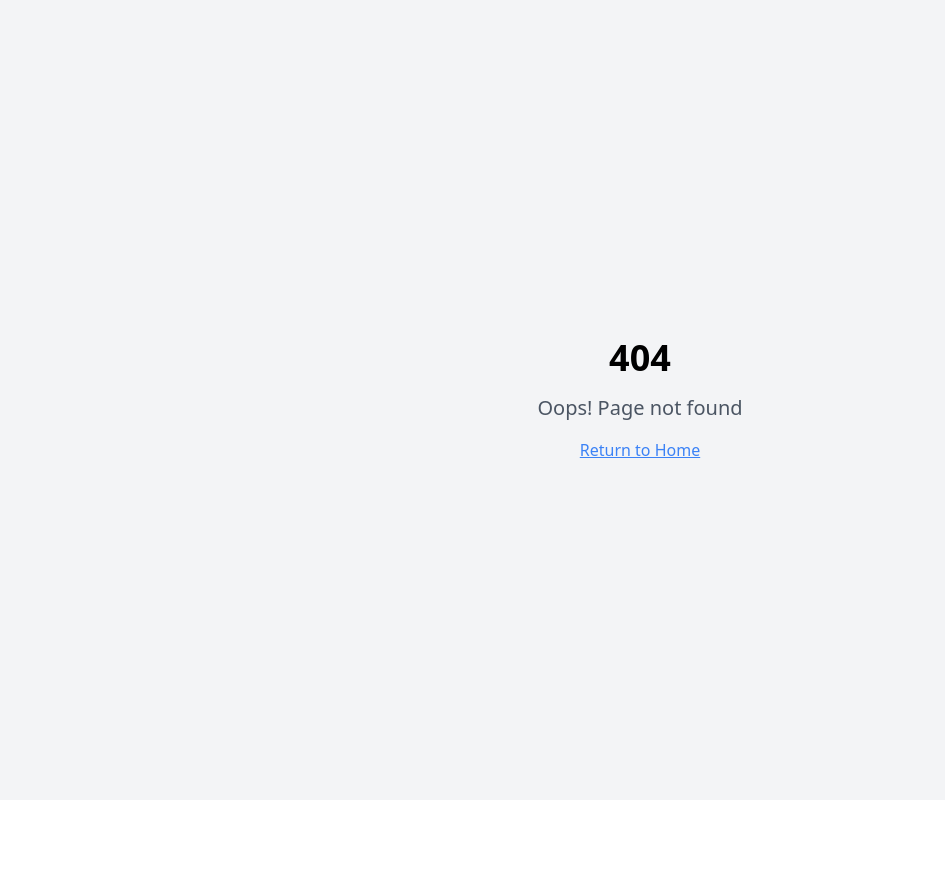
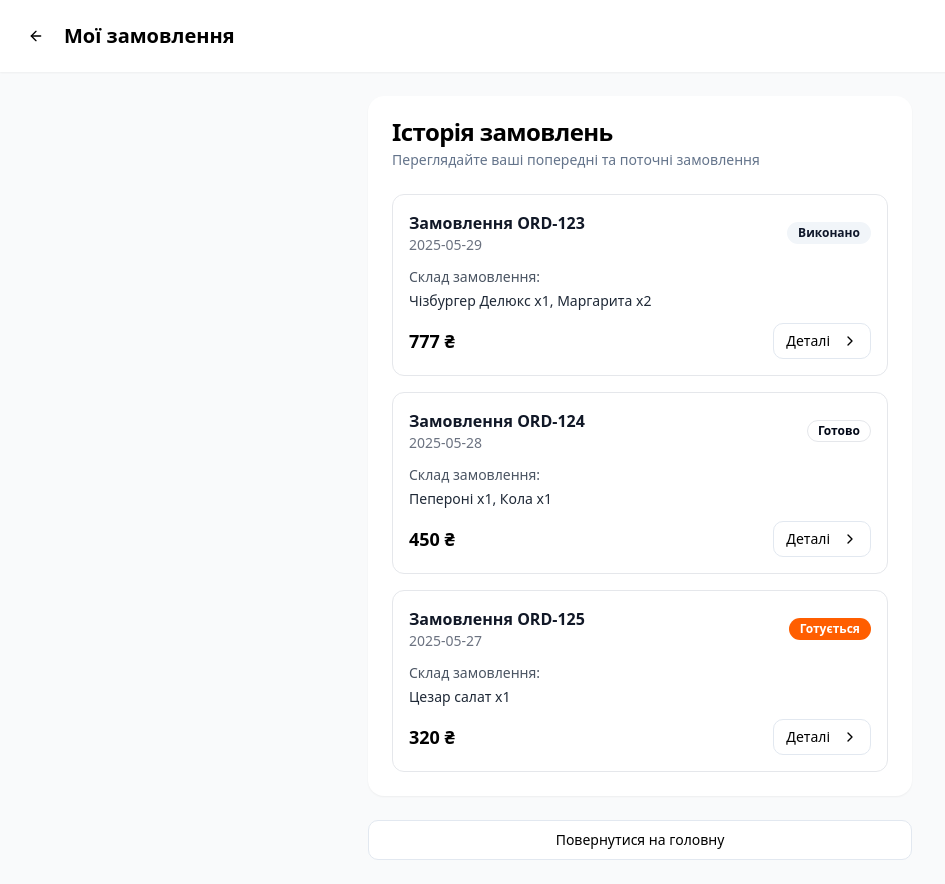
Before and after one commit to vitalijj-user/fastfood-mobile-eats, a React (Vite) app: page /orders in a window 1280 px wide. Before the commit this address had no page. Shown: the whole page, without its empty margins (0-945 px from the left). Before the commit the page ends 800 px from the top, so only its background shows below. Built offline with nearby package versions, Linux system fonts and the light colour scheme.

Commit message:
feat: Add Orders page
Added a new Orders page to the application.

```diff
--- a/src/App.tsx
+++ b/src/App.tsx
@@ -1,3 +1,4 @@
+
 import { Toaster } from "@/components/ui/toaster";
 import { Toaster as Sonner } from "@/components/ui/sonner";
 import { TooltipProvider } from "@/components/ui/tooltip";
@@ -7,6 +8,7 @@ import Index from "./pages/Index";
 import Cart from "./pages/Cart";
 import Checkout from "./pages/Checkout";
 import OrderDetails from "./pages/OrderDetails";
+import Orders from "./pages/Orders";
 import NotFound from "./pages/NotFound";
 
 const queryClient = new QueryClient();
@@ -22,6 +24,7 @@ const App = () => (
           <Route path="/cart" element={<Cart />} />
           <Route path="/checkout" element={<Checkout />} />
           <Route path="/order-details" element={<OrderDetails />} />
+          <Route path="/orders" element={<Orders />} />
           {/* ADD ALL CUSTOM ROUTES ABOVE THE CATCH-ALL "*" ROUTE */}
           <Route path="*" element={<NotFound />} />
         </Routes>
--- /dev/null
+++ b/src/pages/Orders/OrdersList.tsx
@@ -0,0 +1,105 @@
+
+import { Link } from "react-router-dom";
+import { Button } from "@/components/ui/button";
+import { Badge } from "@/components/ui/badge";
+import { ChevronRight } from "lucide-react";
+import { OrderStatus } from "../OrderDetails/OrderStatus/types";
+
+interface OrderItem {
+  name: string;
+  quantity: number;
+}
+
+interface Order {
+  id: string;
+  date: string;
+  status: OrderStatus;
+  total: number;
+  items: OrderItem[];
+}
+
+interface Props {
+  orders: Order[];
+}
+
+const getStatusText = (status: OrderStatus) => {
+  const statusMap = {
+    pending: "Нове",
+    preparing: "Готується",
+    ready: "Готово",
+    completed: "Виконано",
+  };
+  return statusMap[status];
+};
+
+const getStatusVariant = (status: OrderStatus) => {
+  const variantMap = {
+    pending: "secondary" as const,
+    preparing: "default" as const,
+    ready: "outline" as const,
+    completed: "secondary" as const,
+  };
+  return variantMap[status];
+};
+
+const OrdersList = ({ orders }: Props) => {
+  if (orders.length === 0) {
+    return (
+      <div className="text-center py-8">
+        <p className="text-gray-500 mb-4">У вас поки немає замовлень</p>
+        <Link to="/">
+          <Button>Зробити замовлення</Button>
+        </Link>
+      </div>
+    );
+  }
+
+  return (
+    <div className="space-y-4">
+      {orders.map((order) => (
+        <div
+          key={order.id}
+          className="border border-gray-200 rounded-lg p-4 bg-white hover:shadow-md transition-shadow"
+        >
+          <div className="flex items-center justify-between mb-3">
+            <div>
+              <h3 className="font-semibold text-gray-900">
+                Замовлення {order.id}
+              </h3>
+              <p className="text-sm text-gray-500">{order.date}</p>
+            </div>
+            <Badge variant={getStatusVariant(order.status)}>
+              {getStatusText(order.status)}
+            </Badge>
+          </div>
+
+          <div className="mb-3">
+            <p className="text-sm text-gray-600 mb-1">Склад замовлення:</p>
+            <div className="text-sm text-gray-800">
+              {order.items.map((item, index) => (
+                <span key={index}>
+                  {item.name} x{item.quantity}
+                  {index < order.items.length - 1 && ", "}
+                </span>
+              ))}
+            </div>
+          </div>
+
+          <div className="flex items-center justify-between">
+            <div className="font-semibold text-lg">
+              {order.total} ₴
+            </div>
+            <Link to="/order-details">
+              <Button variant="outline" size="sm">
+                Деталі
+                <ChevronRight className="h-4 w-4 ml-1" />
+              </Button>
+            </Link>
+          </div>
+        </div>
+      ))}
+    </div>
+  );
+};
+
+export default OrdersList;
--- /dev/null
+++ b/src/pages/Orders/index.tsx
@@ -0,0 +1,63 @@
+
+import { Link } from "react-router-dom";
+import { Button } from "@/components/ui/button";
+import Container from "@/components/Container";
+import NavigateHeader from "@/components/NavigateHeader";
+import { LayoutCard } from "@/components/LayoutCard";
+import OrdersList from "./OrdersList";
+
+const Orders = () => {
+  const orders = [
+    {
+      id: "ORD-123",
+      date: "2025-05-29",
+      status: "completed" as const,
+      total: 777,
+      items: [
+        { name: "Чізбургер Делюкс", quantity: 1 },
+        { name: "Маргарита", quantity: 2 },
+      ],
+    },
+    {
+      id: "ORD-124",
+      date: "2025-05-28",
+      status: "ready" as const,
+      total: 450,
+      items: [
+        { name: "Пепероні", quantity: 1 },
+        { name: "Кола", quantity: 1 },
+      ],
+    },
+    {
+      id: "ORD-125",
+      date: "2025-05-27",
+      status: "preparing" as const,
+      total: 320,
+      items: [
+        { name: "Цезар салат", quantity: 1 },
+      ],
+    },
+  ];
+
+  return (
+    <div className="min-h-screen bg-gray-50">
+      <NavigateHeader title="Мої замовлення" link="/" />
+
+      <Container>
+        <LayoutCard
+          title="Історія замовлень"
+          description="Переглядайте ваші попередні та поточні замовлення"
+          content={<OrdersList orders={orders} />}
+        />
+
+        <Link to="/" className="block">
+          <Button className="w-full" variant="outline">
+            Повернутися на головну
+          </Button>
+        </Link>
+      </Container>
+    </div>
+  );
+};
+
+export default Orders;
--- a/src/widgets/Header.tsx
+++ b/src/widgets/Header.tsx
@@ -1,6 +1,7 @@
+
 import { Button } from "@/components/ui/button";
 import { Badge } from "@/components/ui/badge";
-import { ShoppingCart, Menu } from "lucide-react";
+import { ShoppingCart, Menu, Package } from "lucide-react";
 import { Link } from "react-router-dom";
 
 const Header = ({ cartCount }: { cartCount: number }) => (
@@ -16,6 +17,12 @@ const Header = ({ cartCount }: { cartCount: number }) => (
             <p className="text-xs text-gray-500">Доставка за 30 хв</p>
           </div>
         </div>
+        <div className="flex items-center space-x-2">
+          <Link to="/orders">
+            <Button variant="ghost" size="icon">
+              <Package className="h-6 w-6" />
+            </Button>
+          </Link>
           <div className="relative">
             <Link to="/cart">
               <Button variant="ghost" size="icon" className="relative">
@@ -30,6 +37,7 @@ const Header = ({ cartCount }: { cartCount: number }) => (
           </div>
         </div>
       </div>
+    </div>
   </header>
 );
 
```
Lines whose indentation alone changed are shown as unchanged.
